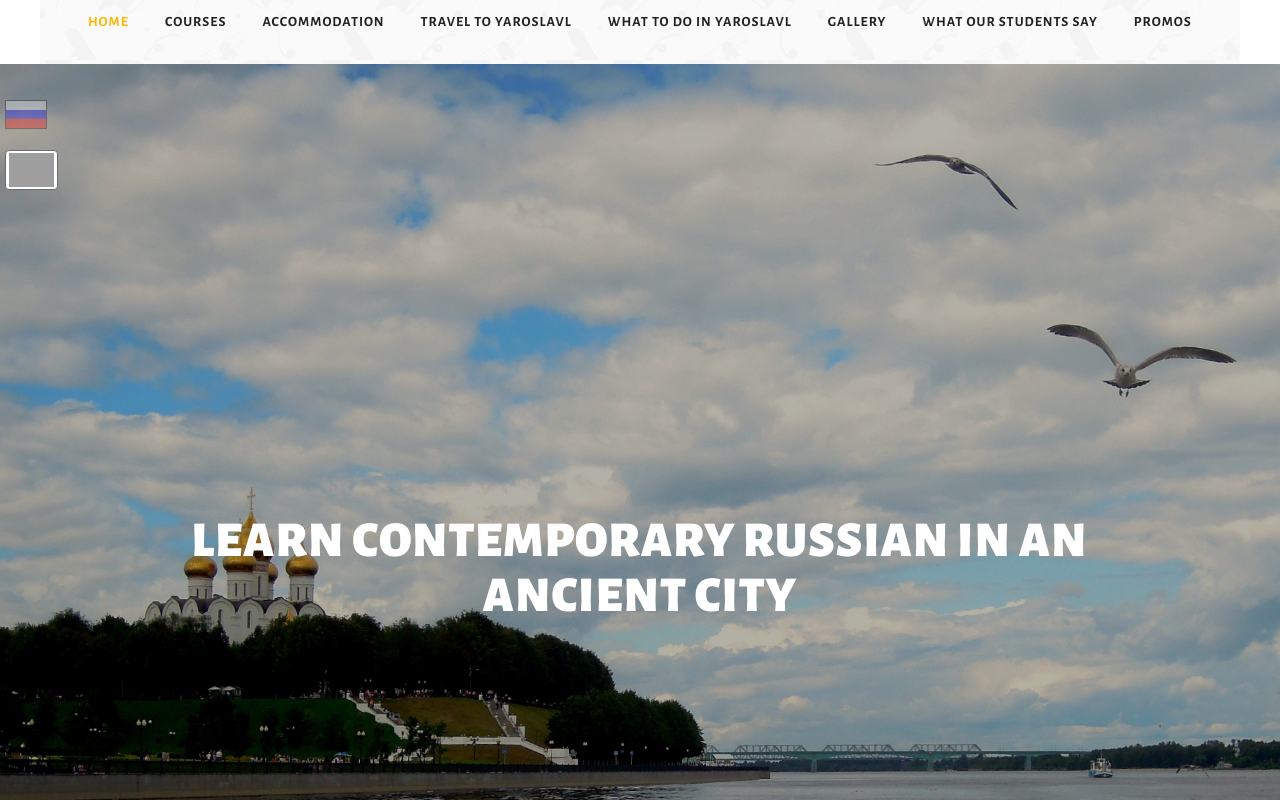
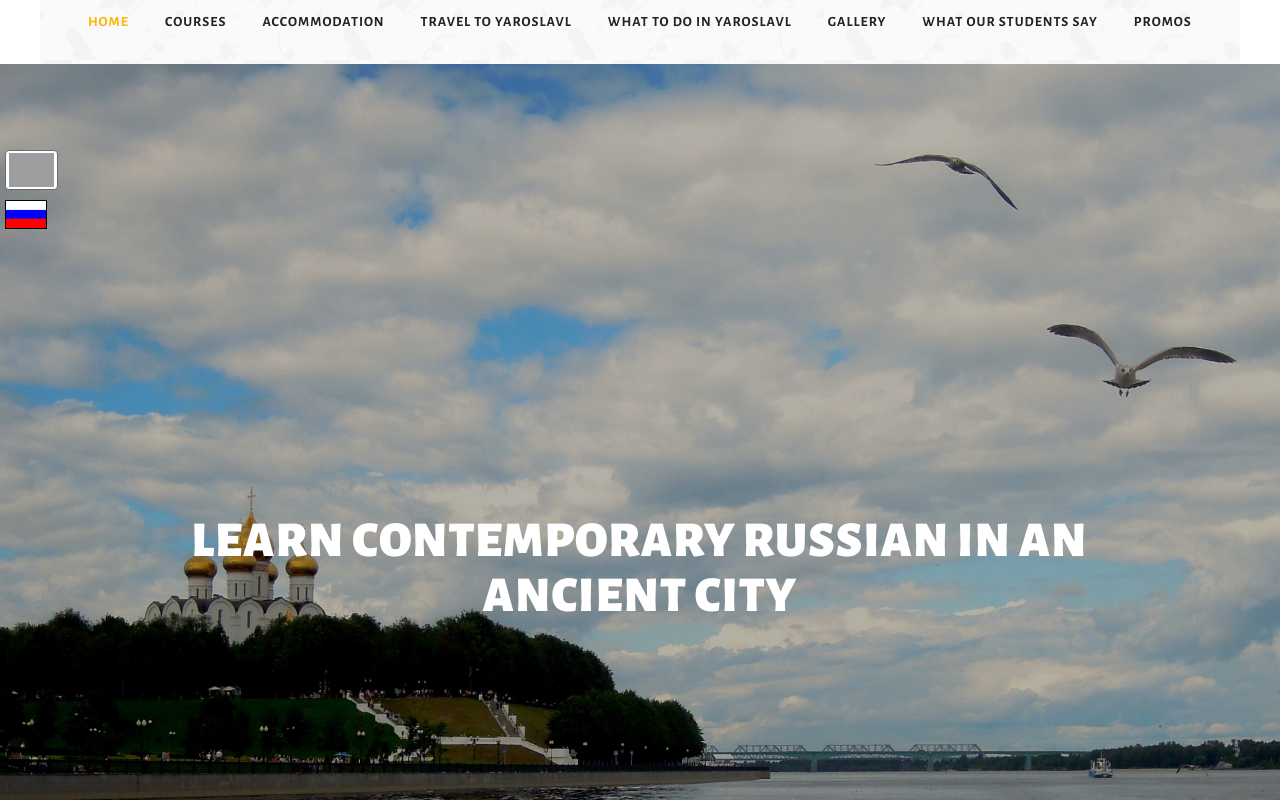
Before and after one commit to YRLC/YRLC, a Vue app: page / in a window 1280 px wide. Built offline with nearby package versions, Linux system fonts and the light colour scheme; grey boxes are pictures that could not be loaded.

Commit message:
changes in LanguageSwitcher

```diff
--- a/src/components/shared/LanguageSwitcher.vue
+++ b/src/components/shared/LanguageSwitcher.vue
@@ -26,17 +26,16 @@
     margin: 0;
     padding: 0;
     position: fixed;
-    top: 100px;
+    top: 200px;
     left: 5px;
-    z-index: 1;
+    z-index: 10;
     width: 42px;
+    cursor: pointer;
     border: 1px solid #000;
-    cursor: pointer;
-    opacity: 0.3;
   }
 
   .language-switcher:hover {
-    opacity: 1;
+    box-shadow: 0 0 5px 2px #000;
   }
 
   .language-switcher img {
```
